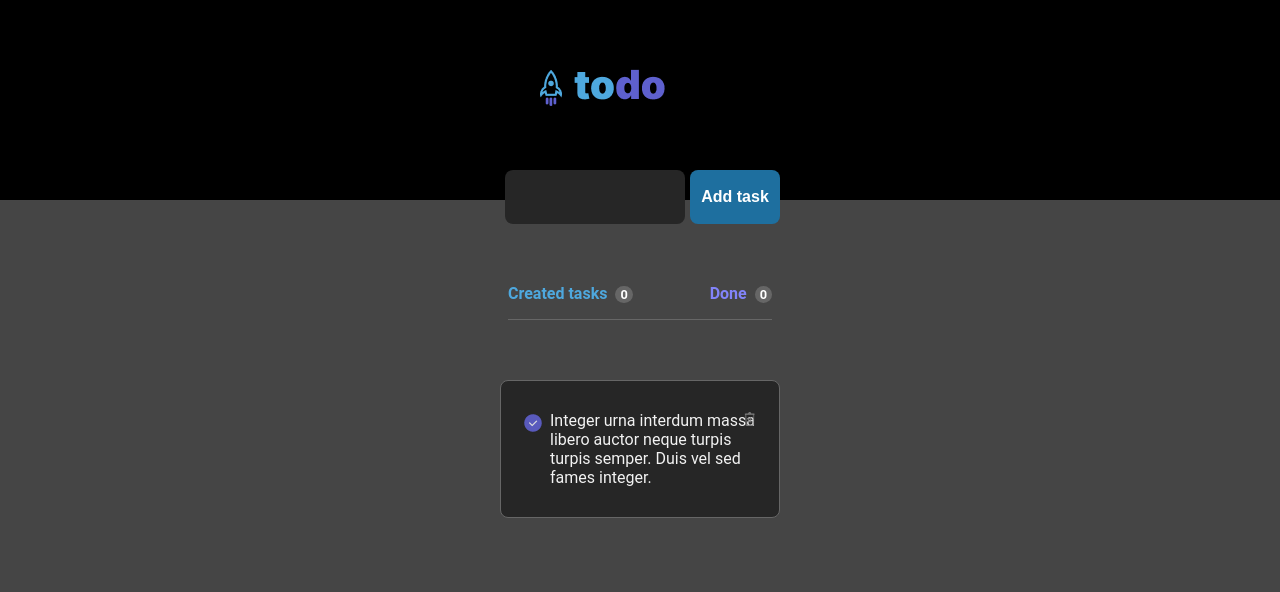
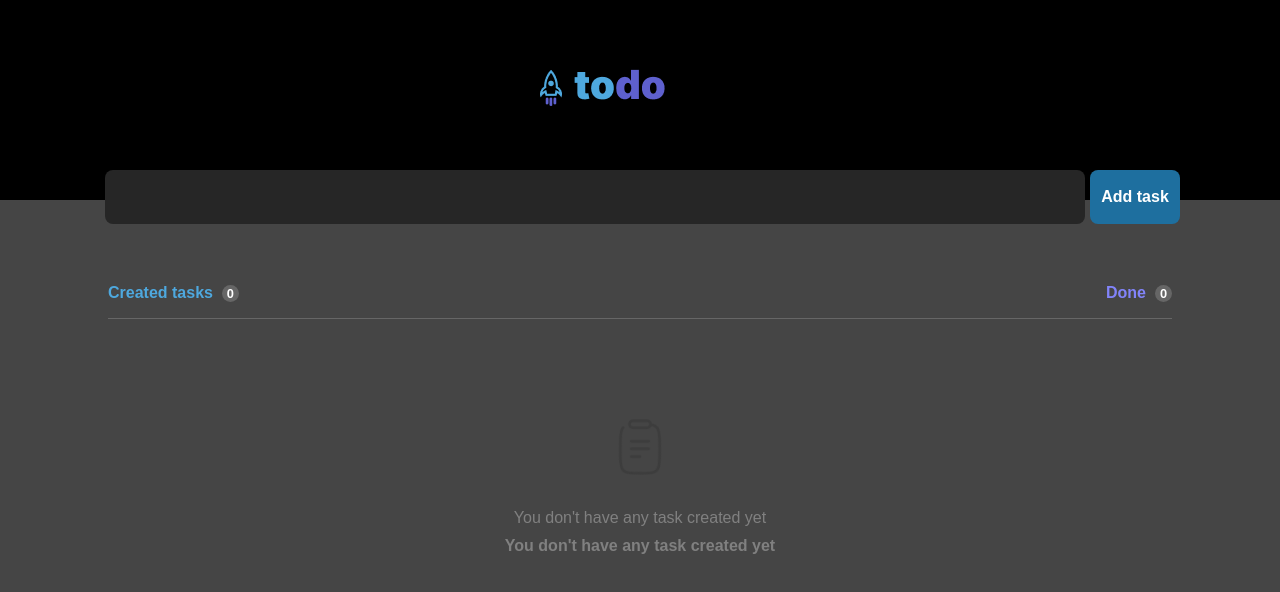
Before and after one commit to diebraga/todo-ignite-2022, a React (Vite) app: page / in a window 1280 px wide. Shown: the top 592 px of the page. Built offline with nearby package versions, Linux system fonts and the light colour scheme.

Commit message:
add task to list

```diff
--- a/src/App.tsx
+++ b/src/App.tsx
@@ -1,3 +1,4 @@
+import { FormEvent, useState } from 'react';
 import logo from './assets/Logo.png'
 import Input from './components/Input';
 import Logo from './components/Logo';
@@ -6,17 +7,52 @@ import TaskItem from './components/TaskItem';
 import TodoStatus from './components/ToDoStatus.tsx';
 import { useWindowSize } from './hooks/useWindowSize'
 
+interface TaskType {
+  id: number,
+  content: string,
+  isComplete: boolean
+}
+
 function App() {
+  const [textContent, setTextContent] = useState('');
+  const [taskList, setTaskList] = useState<TaskType[]>([]);
+
   const { width } = useWindowSize();
 
-  const formPadding = width && width > 900 ? '500px' : width && width < 400 ? '10px' : '100px';
+  const formPadding = width && width < 600 ? '10px' : '100px';
+
+  function handleAddNewTask(e: FormEvent) {
+    e.preventDefault();
+    const newTask: TaskType = {
+      id: taskList.length + 1,
+      content: textContent,
+      isComplete: false
+    }
+
+    if (textContent.length < 1) alert("Task can't be blank!");
+    else if (textContent.length > 1000) {
+      alert("Task too long!");
+      setTextContent('');
+    } else if (taskList.length > 10) alert("You can't add more than 10 tasks at the time!");
+    else {
+      setTaskList(prev => [...prev, newTask]);
+      setTextContent('');
+    }
+  }
+
+  function handleMarkAsRead(id: number) {
+    setTaskList(
+      taskList.map(
+        task => task.id === id
+          ? { ...task, isComplete: task.isComplete ? false : true }
+          : task
+      )
+    )
+  }
 
   return (
     <div>
       <div style={{ background: '#454545', height: '100vh', width: '100%', borderTop: '200px solid black' }}>
-        <div>
-
-        </div>
         <div
           style={{
             position: 'absolute',
@@ -30,15 +66,29 @@ function App() {
           <Logo src={logo} />
         </div>
 
-        <div style={{ padding: `0 ${formPadding}` }}>
+        <div style={width && width < 1400 ? { padding: `0 ${formPadding}` } : { padding: `0 400px` }}>
           <Input
-            onSubmit={() => { }}
+            onSubmit={handleAddNewTask}
+            onChange={e => setTextContent(e.target.value)}
+            value={textContent}
           />
           <TodoStatus />
 
-          {/* <NoTasksBanner /> */}
+          {taskList.length === 0 && <NoTasksBanner />}
 
-          <TaskItem />
+          {taskList.map(task => {
+            return (
+              <div key={task.id}>
+                <TaskItem
+                  content={task.content}
+                  isCompleted={task.isComplete}
+                  onDelete={() => { }}
+                  onClick={() => handleMarkAsRead(task.id)}
+                />
+                <br />
+              </div>
+            )
+          })}
         </div>
       </div>
     </div >
--- a/src/components/Input/index.tsx
+++ b/src/components/Input/index.tsx
@@ -1,19 +1,27 @@
+import { FormEvent } from "react"
 
 interface InputProps {
-  onSubmit: () => void
+  onSubmit: (e: FormEvent) => void
+  onChange: (e: any) => void
+  value: string
 }
 
-export default function Input({ onSubmit }: InputProps) {
+export default function Input({ onSubmit, onChange, value }: InputProps) {
   return (
-    <form className="formLine">
+    <form className="formLine" onSubmit={onSubmit}>
       <button
         type='submit'
-        onSubmit={onSubmit}
         placeholder='Add a new task'
       >
         Add task
       </button>
-      <span><input type="text" /></span>
+      <span>
+        <input
+          type="text"
+          onChange={onChange}
+          value={value}
+        />
+      </span>
     </form>
   )
 }
--- a/src/components/TaskItem/index.tsx
+++ b/src/components/TaskItem/index.tsx
@@ -1,23 +1,52 @@
 import CheckFull from '../../assets/checkfull.png'
 import Trash from '../../assets/trash.png'
+import Check from '../../assets/check.png'
+import { useState } from 'react'
 
-export default function TaskItem() {
+interface TaskItemProps {
+  content: string
+  onDelete: () => void
+  isCompleted: boolean
+  onClick: () => void
+}
+
+export default function TaskItem({ content, onDelete, isCompleted, onClick }: TaskItemProps) {
+  const [hover, setHover] = useState(false)
+
+  const onMouseEnter = () => {
+    setHover(true)
+  }
+
+  const onMouseLeave = () => {
+    setHover(false)
+  }
+
   return (
-    <div style={{
+    <div
+      onMouseEnter={onMouseEnter}
+      onMouseLeave={onMouseLeave}
+      onClick={onClick}
+      style={{
         width: '100%',
         background: '#262626',
         padding: '30px 20px',
-      border: '1px solid #666',
+        border: `${hover || isCompleted ? '2' : '1'}px solid ${hover || isCompleted ? '#1E6F9F' : '#666'}`,
         borderRadius: '8px',
-      color: '#F2F2F2',
+        color: `${isCompleted ? '#808080' : '#F2F2F2'}`,
+        textDecoration: `${isCompleted ? 'line-through' : 'none'}`
       }}>
       <div style={{ display: 'flex', position: 'relative', justifyContent: 'space-between' }}>
         <p style={{ display: 'flex' }}>
-          <span style={{ marginRight: '5px' }}>
-            <img src={CheckFull} />
+          <span style={{ marginRight: '5px', marginTop: '-4px' }}>
+            <img
+              src={isCompleted ? CheckFull : Check}
+              style={{
+                cursor: 'pointer'
+              }}
+            />
           </span>
           <span>
-            Integer urna interdum massa libero auctor neque turpis turpis semper. Duis vel sed fames integer.
+            {content}
           </span>
         </p>
 
@@ -33,7 +62,7 @@ export default function TaskItem() {
             cursor: 'pointer',
             paddingLeft: '5px'
           }}
-             onClick={() => {}}
+          onClick={onDelete}
         />
       </div>
     </div>
--- a/src/index.css
+++ b/src/index.css
@@ -10,7 +10,7 @@
 
 body {
   -webkit-font-smoothing: antialiased;
-  font-family: 'Roboto', sans-serif;
+  font-family: sans-serif;
 }
 
 button, input, input, a {
@@ -35,6 +35,8 @@ button, input, input, a {
 
   line-height: 54px;
   margin-right: 8px;
+
+  padding-left: 20px;
 }
 
 .formLine label {
```
Lines whose indentation alone changed are shown as unchanged.
